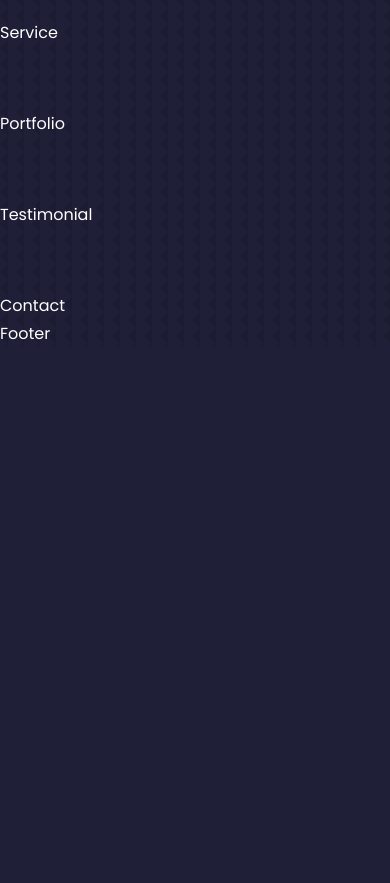
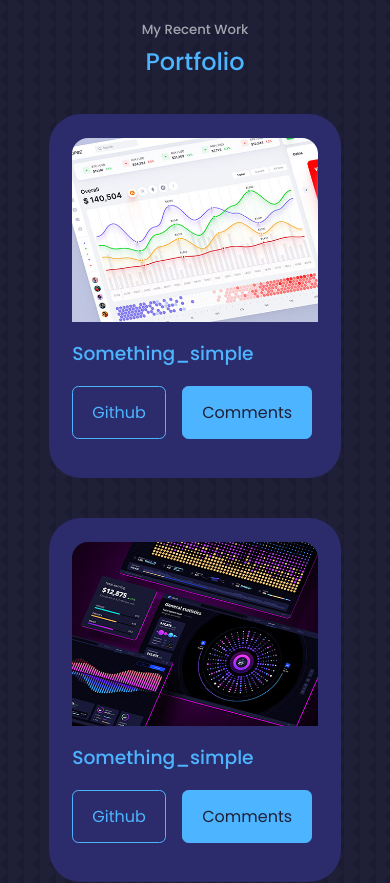
Before and after one commit to MuhammadJaff/Something_simple_react, a React (Create React App) app: page / in a window 390 px wide. Shown: the part 3000-3883 px from the top of the page. Before the commit the page ends 3347 px from the top, so only its background shows below. Built offline with nearby package versions, Linux system fonts and the light colour scheme.

Commit message:
portfolio_90%

```diff
--- a/src/Components/Experience/Experience.scss
+++ b/src/Components/Experience/Experience.scss
@@ -68,8 +68,3 @@
         grid-template-columns: repeat(2,1fr);
     }
 }
-
-// Small medium
-@media screen and (max-width:600px) {
-
-}
--- a/src/Components/Portfolio/Portfolio.css
+++ b/src/Components/Portfolio/Portfolio.css
@@ -0,0 +1,63 @@
+.portfolio_container {
+  display: -ms-grid;
+  display: grid;
+  -ms-grid-columns: (1fr)[3];
+      grid-template-columns: repeat(3, 1fr);
+  gap: 2.5rem;
+}
+
+.portfolio_container .portfolio_item {
+  background: var(--color-bg-variant);
+  padding: 1.4rem;
+  border-radius: 2rem;
+  border: 1px solid transparent;
+  -webkit-transition: var(--transition);
+  transition: var(--transition);
+}
+
+.portfolio_container .portfolio_item:hover {
+  border-color: var(--color-primary-variant);
+  background: transparent;
+}
+
+.portfolio_container .portfolio_item img {
+  border-radius: 1rem 1rem 0 0;
+}
+
+.portfolio_container .portfolio_item h3 {
+  color: var(--color-primary);
+  margin: 1rem 0;
+}
+
+.portfolio_container .portfolio_item .githubb {
+  margin: 0 1rem 1rem 0;
+}
+
+@media screen and (max-width: 1170px) {
+  .portfolio_container {
+    width: 95%;
+  }
+}
+
+@media screen and (max-width: 1024px) {
+  .portfolio_container {
+    -ms-grid-columns: (1fr)[2];
+        grid-template-columns: repeat(2, 1fr);
+    width: var(--container-width-md);
+  }
+}
+
+@media screen and (max-width: 760px) {
+  .portfolio_container {
+    width: 95%;
+  }
+}
+
+@media screen and (max-width: 660px) {
+  .portfolio_container {
+    -ms-grid-columns: 1fr;
+        grid-template-columns: 1fr;
+    width: var(--container-width-lg);
+  }
+}
+/*# sourceMappingURL=Portfolio.css.map */
--- a/src/Components/Portfolio/Portfolio.jsx
+++ b/src/Components/Portfolio/Portfolio.jsx
@@ -1,8 +1,45 @@
-import './Portfolio.css'
+import './Portfolio.scss'
+import img1 from './../../images/portfolio1.jpg'
+import img2 from './../../images/portfolio2.jpg'
+import img3 from './../../images/portfolio3.jpg'
+import img4 from './../../images/portfolio4.jpg'
+import img5 from './../../images/portfolio5.png'
+import img6 from './../../images/portfolio6.jpg'
+
 
 const Portfolio = () => {
   return (
-    <section id='portfolio'>Portfolio</section>
+    <section id='portfolio'>
+      <h5>My Recent Work</h5>
+      <h2>Portfolio</h2>
+
+      <div className="container portfolio_container">
+        <article className='portfolio_item'>
+          <div className="port_img">
+            <img src={img1} alt="" />
+          </div>
+          <h3>Something_simple</h3>
+          <a className='btn githubb' href="https://github.com/MuhammadJaff/Something_simple" target='_blank'>Github</a>
+          <a className='btn btn-primary' href="mailto:muhammadjafarrahimjonzoda@gmail.com" target='_blank'>Comments</a>
+        </article>
+        <article className='portfolio_item'>
+          <div className="port_img">
+            <img src={img2} alt="" />
+          </div>
+          <h3>Something_simple</h3>
+          <a className='btn githubb' href="https://github.com/MuhammadJaff/Something_simple" target='_blank'>Github</a>
+          <a className='btn btn-primary' href="mailto:muhammadjafarrahimjonzoda@gmail.com" target='_blank'>Comments</a>
+        </article>
+        <article className='portfolio_item'>
+          <div className="port_img">
+            <img src={img3} alt="" />
+          </div>
+          <h3>Something_simple</h3>
+          <a className='btn githubb' href="https://github.com/MuhammadJaff/Something_simple" target='_blank'>Github</a>
+          <a className='btn btn-primary' href="mailto:muhammadjafarrahimjonzoda@gmail.com" target='_blank'>Comments</a>
+        </article>
+      </div>
+    </section>
   )
 }
 
--- /dev/null
+++ b/src/Components/Portfolio/Portfolio.scss
@@ -0,0 +1,56 @@
+.portfolio_container{
+    display: grid;
+    grid-template-columns: repeat(3,1fr);
+    gap: 2.5rem;
+    .portfolio_item{
+        background: var(--color-bg-variant);
+        padding: 1.4rem;
+        border-radius: 2rem;
+        border: 1px solid transparent;
+        transition: var(--transition);
+        &:hover{
+            border-color: var(--color-primary-variant);
+            background: transparent;
+        }
+        img{
+            border-radius: 1rem 1rem 0 0;
+            // padding-bottom: 1rem;
+        }
+        h3{
+            color: var(--color-primary);
+            margin: 1rem 0;
+        }
+        .githubb{
+            margin: 0 1rem 1rem 0;
+        }
+    }
+}
+
+// Large medium
+@media screen and (max-width:1170px) {
+    .portfolio_container{
+        width: 95%;
+    }
+}
+
+// Media medium
+@media screen and (max-width:1024px) {
+    .portfolio_container{
+        grid-template-columns: repeat(2,1fr);
+        width: var(--container-width-md);
+    }
+}
+// small-medium medium
+@media screen and (max-width:760px) {
+    .portfolio_container{
+        width: 95%;
+    }
+}
+
+// Small medium
+@media screen and (max-width:660px) {
+    .portfolio_container{
+        grid-template-columns: 1fr;
+        width: var(--container-width-lg);
+    }
+}
--- a/src/Components/Service/Service.css
+++ b/src/Components/Service/Service.css
@@ -0,0 +1 @@
+/* No CSS *//*# sourceMappingURL=Service.css.map */
--- a/src/Components/Service/Service.jsx
+++ b/src/Components/Service/Service.jsx
@@ -1,8 +1,18 @@
-import './Service.css'
+import './Service.scss'
 
 const Service = () => {
   return (
-    <section id='servise'>Service</section>
+    <section id='servise'>
+      {/* <h5>What I offer</h5>
+      <h2>Service</h2>
+      <div className="container container_service">
+        <article className='service_item'>
+          <div className="service_head">
+
+          </div>
+        </article>
+      </div> */}
+    </section>
   )
 }
 
```
Also changed, not shown: src/Components/Service/Service.scss (added), 2 other files (tests, documents, lock files or other folders).
